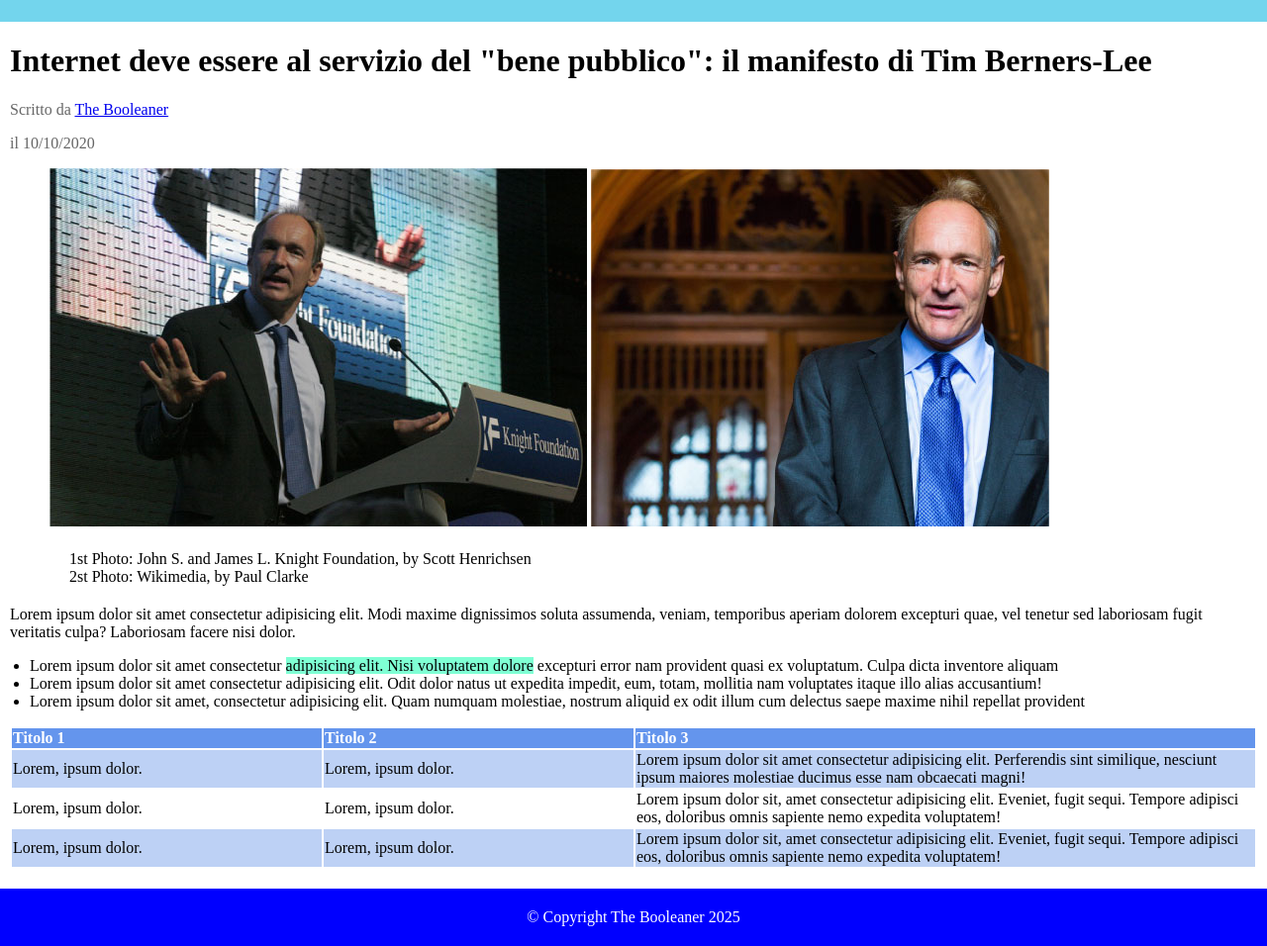
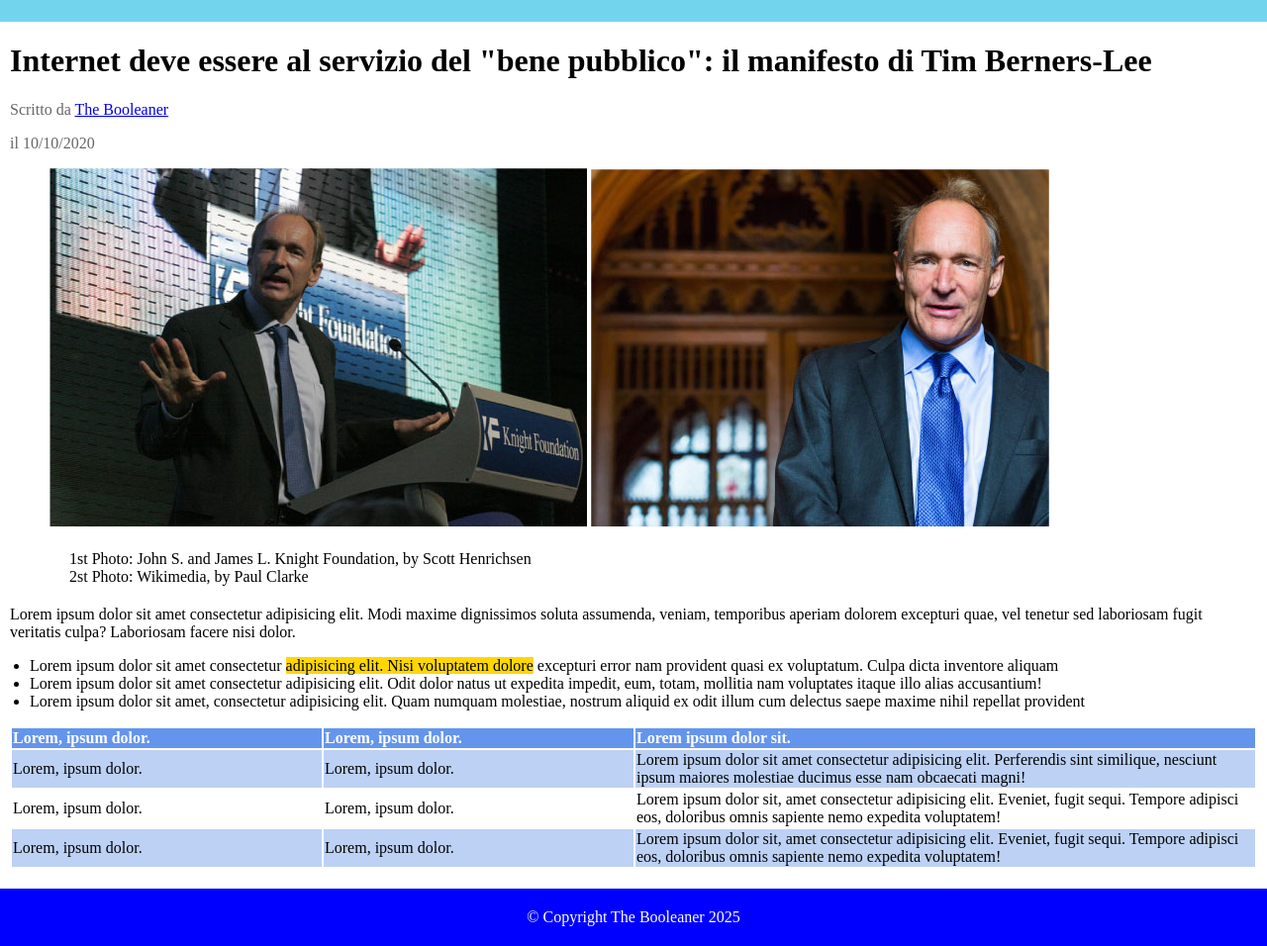
Before and after one commit to AlexxRascovschi/html-css-booleaner, a plain HTML site: page html-css-booleaner/index.html in a window 1280 px wide. Shown: the part 102-1058 px from the top of the page at 99% size. Drawn offline with Linux system fonts and the light colour scheme.

Commit message:
Correzione The Booleaner

```diff
--- a/html-css-booleaner/css/app.css
+++ b/html-css-booleaner/css/app.css
@@ -32,7 +32,7 @@ body {
 }
 
 .mark{
-    background-color: aquamarine;
+    background-color: gold
 }
 
 .table{
--- a/html-css-booleaner/index.html
+++ b/html-css-booleaner/index.html
@@ -49,9 +49,9 @@
             <table class="table">
                 <thead class="tr-head">
                     <tr>
-                        <th class="w-25">Titolo 1</th>
-                        <th class="w-25">Titolo 2</th>
-                        <th class="w-50">Titolo 3</th>
+                        <th class="w-25">Lorem, ipsum dolor.</th>
+                        <th class="w-25">Lorem, ipsum dolor.</th>
+                        <th class="w-50">Lorem ipsum dolor sit.</th>
                     </tr>
                 </thead>
                 <tbody>
```
